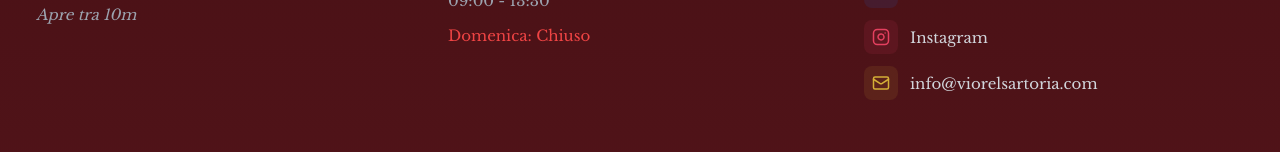
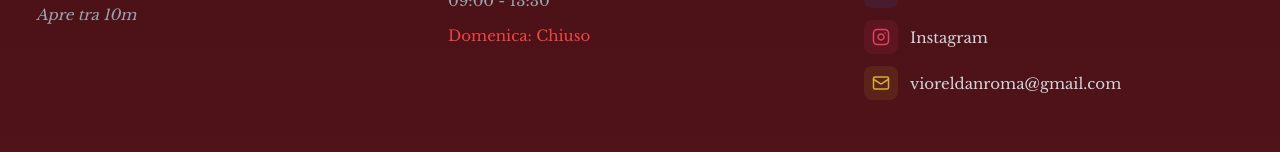
Before and after one commit to ZaZza402/sartoria-viorel, a React (Vite) app: page / in a window 1280 px wide. Shown: the part 6275-6427 px from the top of the page. Built offline with nearby package versions, Linux system fonts and the light colour scheme.

Commit message:
Feat:modified and corrected actual email

```diff
--- a/src/components/layout/Footer.tsx
+++ b/src/components/layout/Footer.tsx
@@ -392,7 +392,7 @@ export const Footer: React.FC = () => {
                 </span>
               </a>
               <a
-                href="mailto:info@viorelsartoria.com"
+                href="mailto:vioreldanroma@gmail.com"
                 className="flex items-center gap-3 transition-colors group"
                 style={{ color: "#d1d5db", textDecoration: "none" }}
                 onMouseEnter={(e) => (e.currentTarget.style.color = "#d4af37")}
@@ -410,7 +410,7 @@ export const Footer: React.FC = () => {
                   <Mail size={18} style={{ color: "#d4af37" }} />
                 </div>
                 <span style={{ fontWeight: 500, color: "#d1d5db" }}>
-                  info@viorelsartoria.com
+                  vioreldanroma@gmail.com
                 </span>
               </a>
             </div>
```
